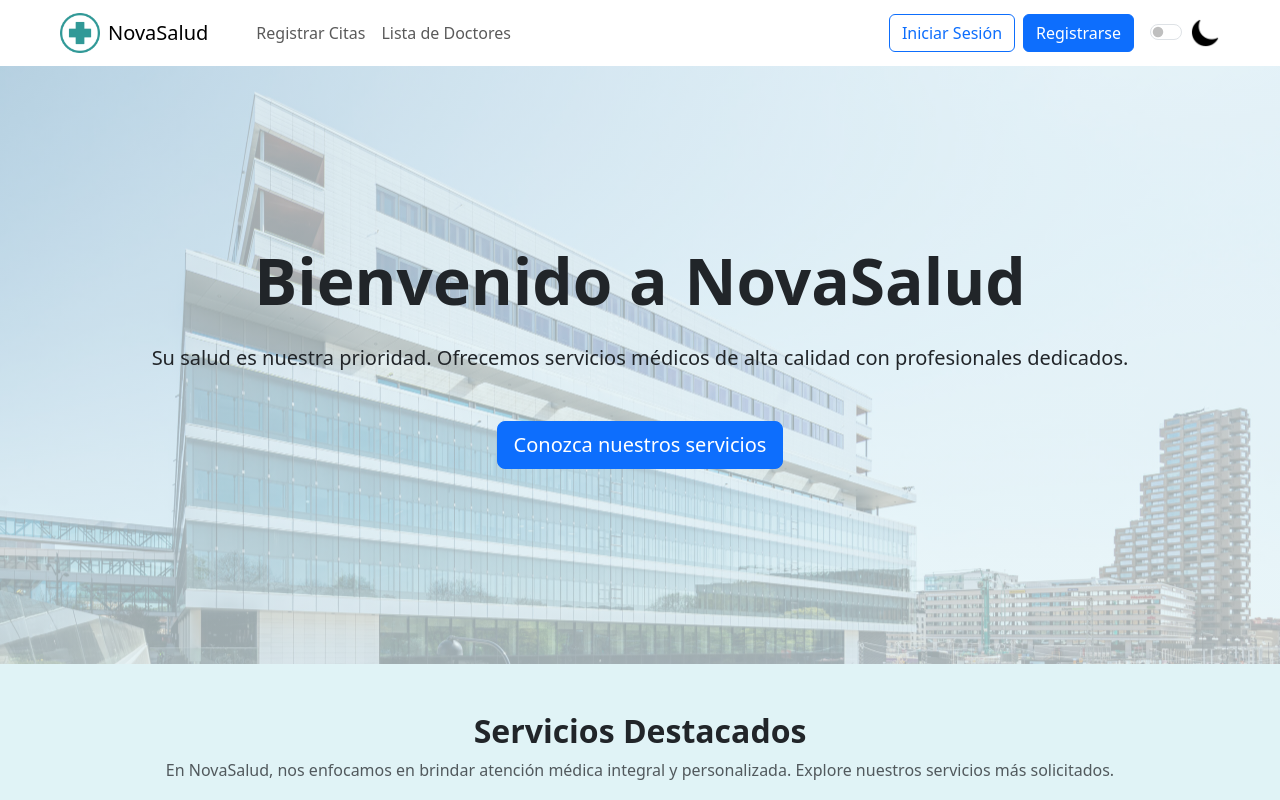
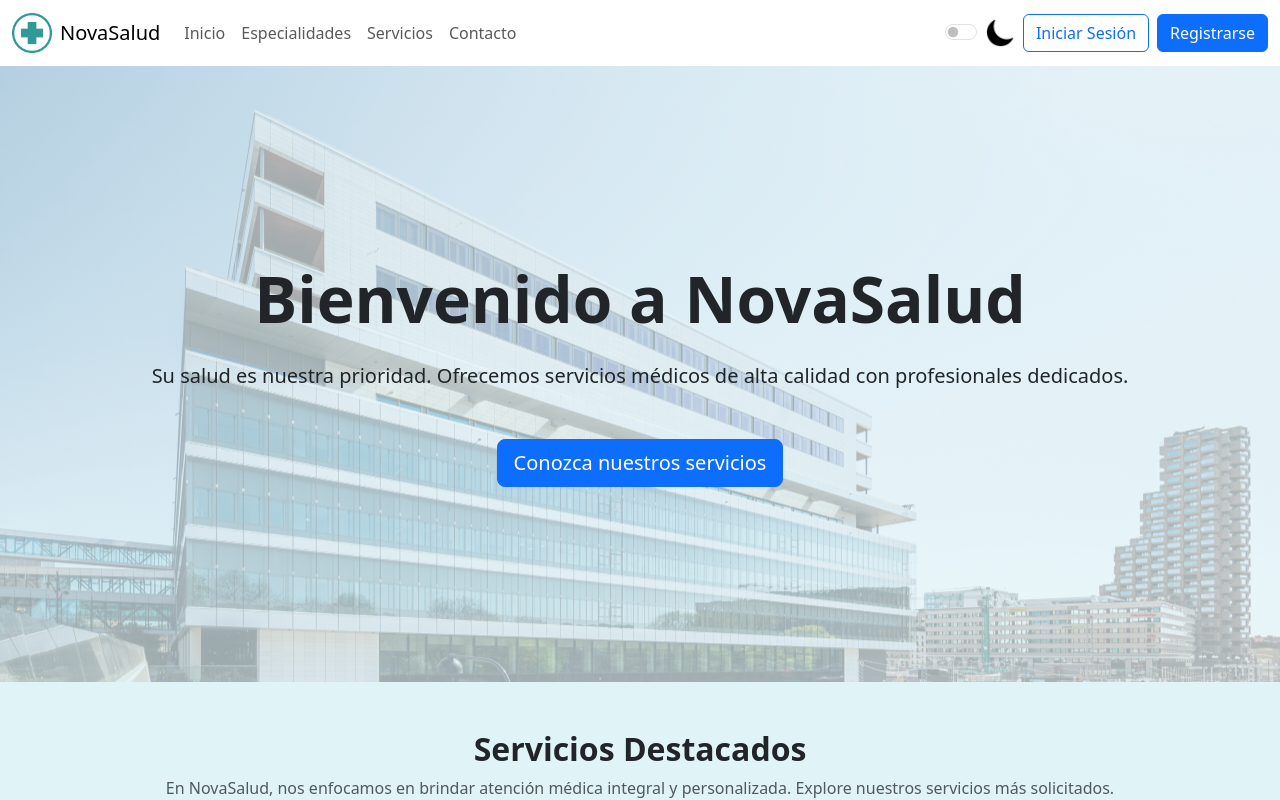
Before and after one commit to juan-martin2005/hostpital-citas, an Angular app: page /inicio in a window 1280 px wide. Shown: the top 800 px of the page. Built offline with nearby package versions, Linux system fonts and the light colour scheme.

Commit message:
Mejoras y vista de especialidades

```diff
--- a/src/app/app.routes.ts
+++ b/src/app/app.routes.ts
@@ -1,5 +1,6 @@
 import { Routes } from '@angular/router';
 import { InicioComponent } from './pages/inicio-component/inicio-component';
+import { EspecialidadComponent } from './pages/paciente/especialidad-component/especialidad-component';
 
 export const routes: Routes = [
   {
@@ -7,5 +8,8 @@ export const routes: Routes = [
   },
   {
     path: 'inicio', component: InicioComponent
+  },
+  {
+    path: 'especialidades', component: EspecialidadComponent
   }
 ];
--- a/src/app/components/barra-nav-component/barra-nav-component.html
+++ b/src/app/components/barra-nav-component/barra-nav-component.html
@@ -1,28 +1,40 @@
-<nav class="navbar navbar-expand-lg fixed-top"
+<nav class="navbar navbar-expand-lg sticky-top"
   [ngClass]="isDarkMode ? 'navbar-dark' : 'navbar-light'"
   [style]="isDarkMode ? 'background-color: #101d23;' : 'background-color: #ffffff;'">
-  <div class="container-fluid mx-5">
+
+
+  <div class="container-fluid d-flex" >
     <a class="navbar-brand d-flex align-items-center" routerLink="inicio">
       <img alt="Logo" class="me-2"  src="hospital-icon.png" width="40" />
       NovaSalud
     </a>
-    <div class=" navbar-collapse" id="navbarNav">
-      <div class="px-4">
-        <ul class="navbar-nav mx-auto">
+    <button class="navbar-toggler" type="button" data-bs-toggle="offcanvas" data-bs-target="#bdSidebar" aria-controls="bdSidebar" aria-labelledby="offcanvasNavbarLabel">
+      <span class="navbar-toggler-icon"></span>
+    </button>
+    <div class="flex-lg-row flex-md-column offcanvas offcanvas-end " id="bdSidebar">
+      <div class="offcanvas-header">
+        <button type="button" class="btn-close" data-bs-dismiss="offcanvas" aria-label="Close"></button>
+      </div>
+      <div class="offcanvas-body justify-content-between w-100">
+        <div>
+          <ul class="navbar-nav">
             <li class="nav-item">
-            <a class="nav-link" routerLink="#">Registrar Citas</a>
+              <a class="nav-link" routerLink="inicio">Inicio</a>
             </li>
             <li class="nav-item">
-            <a class="nav-link" routerLink="#">Lista de Doctores</a>
+              <a class="nav-link" routerLink="especialidades">Especialidades</a>
+            </li>
+            <li class="nav-item">
+              <a class="nav-link" routerLink="#">Servicios</a>
+            </li>
+            <li class="nav-item">
+              <a class="nav-link" routerLink="#">Contacto</a>
             </li>
           </ul>
         </div>
-    </div>
-    <div class="d-flex align-items-center">
-      <a class="btn btn-outline-primary me-2" href="#">Iniciar Sesión</a>
-      <a class="btn btn-primary" href="#">Registrarse</a>
-      <div class="d-flex align-items-center ms-2">
-        <div class="form-check form-switch ms-2">
+        <div class="d-flex align-items-center " >
+          <div class="d-flex align-items-center me-2">
+            <div class="form-check form-switch">
               <input class="form-check-input" id="darkModeSwitch" role="switch" type="checkbox" (click)="toggleDarkMode()" />
             </div>
             <label class="form-check-label" for="darkModeSwitch">
@@ -30,6 +42,15 @@
               [style]="isDarkMode ? 'filter: invert(1);' : ''"/>
             </label>
           </div>
+          <div>
+            <a class="btn btn-outline-primary me-2" >Iniciar Sesión</a>
+            <a class="btn btn-primary " >Registrarse</a>
           </div>
         </div>
+      </div>
+
+    </div>
+
+  </div>
 </nav>
+<router-outlet/>
--- a/src/app/components/barra-nav-component/barra-nav-component.ts
+++ b/src/app/components/barra-nav-component/barra-nav-component.ts
@@ -1,10 +1,10 @@
 import { NgClass } from '@angular/common';
 import { Component } from '@angular/core';
-import { RouterLink } from '@angular/router';
+import { RouterLink, RouterOutlet } from '@angular/router';
 
 @Component({
   selector: 'app-barra-nav-component',
-  imports: [RouterLink, NgClass],
+  imports: [RouterLink, NgClass, RouterOutlet],
   templateUrl: './barra-nav-component.html',
   styleUrl: './barra-nav-component.css'
 })
--- a/src/app/components/footer-component/footer-component.html
+++ b/src/app/components/footer-component/footer-component.html
@@ -1,6 +1,6 @@
-<footer class="py-4 mt-0 border-top" style="background-size: cover;" >
+<footer class="py-4 mt-0 border-top" style="background-size: cover;" [ngStyle]="{'background-color': obtenerTema() === '#ffffff' ? '#ffffff' : '#101d23'}">
   <div class="container-fluid m-auto" >
-    <div class="d-flex flex-column flex-md-row justify-content-between align-items-center text-white">
+    <div class="d-flex flex-column flex-md-row justify-content-between align-items-center">
       <div class="text-center text-md-start mb-3 mb-md-0">
         <a class="me-3 text-decoration-none" href="#">Política de Privacidad</a>
         <a class="me-3 text-decoration-none" href="#">Términos de Servicio</a>
--- a/src/app/components/footer-component/footer-component.ts
+++ b/src/app/components/footer-component/footer-component.ts
@@ -1,11 +1,15 @@
+import { NgStyle } from '@angular/common';
 import { Component } from '@angular/core';
 
 @Component({
   selector: 'app-footer-component',
-  imports: [],
+  imports: [NgStyle],
   templateUrl: './footer-component.html',
   styleUrl: './footer-component.css'
 })
 export class FooterComponent {
 
+  obtenerTema(){
+    return localStorage.getItem('theme');
+  }
 }
--- a/src/app/pages/inicio-component/inicio-component.html
+++ b/src/app/pages/inicio-component/inicio-component.html
@@ -1,4 +1,4 @@
-<section class="sect d-flex aling align-items-center text-center mt-5"
+<section class="sect d-flex aling align-items-center text-center"
         [ngStyle]="{
                     'background': obtenerTema() === '#ffffff' ? backgroundEstilo.claro : backgroundEstilo.oscuro,
                   }"
--- /dev/null
+++ b/src/app/pages/paciente/especialidad-component/especialidad-component.html
@@ -0,0 +1,91 @@
+<div class="container d-flex flex-column min-vh-100 mt-5" >
+  <div class="mb-3 text-center">
+    <h1 class="fw-bolder">Encuenta tu cita</h1>
+    <p >Busca por las especialidad que necesites y reserva en minutos</p>
+  </div>
+  <div class="input-group mb-5 mx-auto"  style="width: 80%;">
+    <input class="form-control" type="search" placeholder="Buscar especialidad..."/>
+    <a class="btn btn-group input-group-text border"><i class="bi bi-search "></i></a>
+  </div>
+  <div class="row d-flex justify-content-center flex-wrap gap-3 mb-5">
+    <div class="card col-md-4" style="width: 20rem;">
+      <div class="card-body text-center">
+        <h5 class="card-title">Cardiología</h5>
+        <p class="card-text">Especialista en el cuidado del corazón</p>
+        <a routerLink="/doctores" class="btn btn-outline-primary mx-auto">Ver doctores</a>
+      </div>
+    </div>
+    <div class="card col-md-4" style="width: 20rem;">
+      <div class="card-body text-center">
+        <h5 class="card-title">Cardiología</h5>
+        <p class="card-text">Especialista en el cuidado del corazón</p>
+        <a routerLink="/doctores" class="btn btn-outline-primary mx-auto">Ver doctores</a>
+      </div>
+    </div>
+    <div class="card col-md-4" style="width: 20rem;">
+      <div class="card-body text-center">
+        <h5 class="card-title">Cardiología</h5>
+        <p class="card-text">Especialista en el cuidado del corazón</p>
+        <a routerLink="/doctores" class="btn btn-outline-primary mx-auto">Ver doctores</a>
+      </div>
+    </div>
+    <div class="card col-md-4" style="width: 20rem;">
+      <div class="card-body text-center">
+        <h5 class="card-title">Cardiología</h5>
+        <p class="card-text">Especialista en el cuidado del corazón</p>
+        <a routerLink="/doctores" class="btn btn-outline-primary mx-auto">Ver doctores</a>
+      </div>
+    </div>
+    <div class="card col-md-4" style="width: 20rem;">
+      <div class="card-body text-center">
+        <h5 class="card-title">Cardiología</h5>
+        <p class="card-text">Especialista en el cuidado del corazón</p>
+        <a routerLink="/doctores" class="btn btn-outline-primary mx-auto">Ver doctores</a>
+      </div>
+    </div>
+    <div class="card col-md-4" style="width: 20rem;">
+      <div class="card-body text-center">
+        <h5 class="card-title">Cardiología</h5>
+        <p class="card-text">Especialista en el cuidado del corazón</p>
+        <a routerLink="/doctores" class="btn btn-outline-primary mx-auto">Ver doctores</a>
+      </div>
+    </div><div class="card col-md-4" style="width: 20rem;">
+      <div class="card-body text-center">
+        <h5 class="card-title">Cardiología</h5>
+        <p class="card-text">Especialista en el cuidado del corazón</p>
+        <a routerLink="/doctores" class="btn btn-outline-primary mx-auto">Ver doctores</a>
+      </div>
+    </div><div class="card col-md-4" style="width: 20rem;">
+      <div class="card-body text-center">
+        <h5 class="card-title">Cardiología</h5>
+        <p class="card-text">Especialista en el cuidado del corazón</p>
+        <a routerLink="/doctores" class="btn btn-outline-primary mx-auto">Ver doctores</a>
+      </div>
+    </div>
+    <div class="card col-md-4" style="width: 20rem;">
+      <div class="card-body text-center">
+        <h5 class="card-title">Cardiología</h5>
+        <p class="card-text">Especialista en el cuidado del corazón</p>
+        <a routerLink="/doctores" class="btn btn-outline-primary mx-auto">Ver doctores</a>
+      </div>
+    </div>
+
+  </div>
+  <nav aria-label="Page navigation example" class="d-flex justify-content-center mb-4">
+      <ul class="pagination">
+        <li class="page-item">
+          <a class="page-link" href="" aria-label="Previous">
+            <span aria-hidden="true">&laquo;</span>
+          </a>
+        </li>
+        <li class="page-item"><a class="page-link" >1</a></li>
+        <li class="page-item"><a class="page-link" >2</a></li>
+        <li class="page-item"><a class="page-link" >3</a></li>
+        <li class="page-item">
+          <a class="page-link" href="#" aria-label="Next">
+            <span aria-hidden="true">&raquo;</span>
+          </a>
+        </li>
+      </ul>
+    </nav>
+</div>
--- a/src/index.html
+++ b/src/index.html
@@ -10,6 +10,8 @@
     rel="stylesheet" integrity="sha384-sRIl4kxILFvY47J16cr9ZwB07vP4J8+LH7qKQnuqkuIAvNWLzeN8tE5YBujZqJLB"
     crossorigin="anonymous"
   >
+  <link rel="stylesheet" href="https://cdn.jsdelivr.net/npm/bootstrap-icons@1.13.1/font/bootstrap-icons.min.css">
+  <script defer src="https://cdn.jsdelivr.net/npm/bootstrap@5.3.8/dist/js/bootstrap.bundle.min.js"></script>
 </head>
 <body>
   <app-root></app-root>
--- a/src/styles.css
+++ b/src/styles.css
@@ -1 +1,4 @@
 /* You can add global styles to this file, and also import other style files */
+body{
+  padding-right: 0 !important;
+}
```
Also changed, not shown: src/app/pages/paciente/especialidad-component/especialidad-component.ts (added, +12 -0 lines), src/app/pages/paciente/especialidad-component/especialidad-component.css (added), 1 other file (tests, documents, lock files or other folders). Lines whose indentation alone changed are shown as unchanged.
